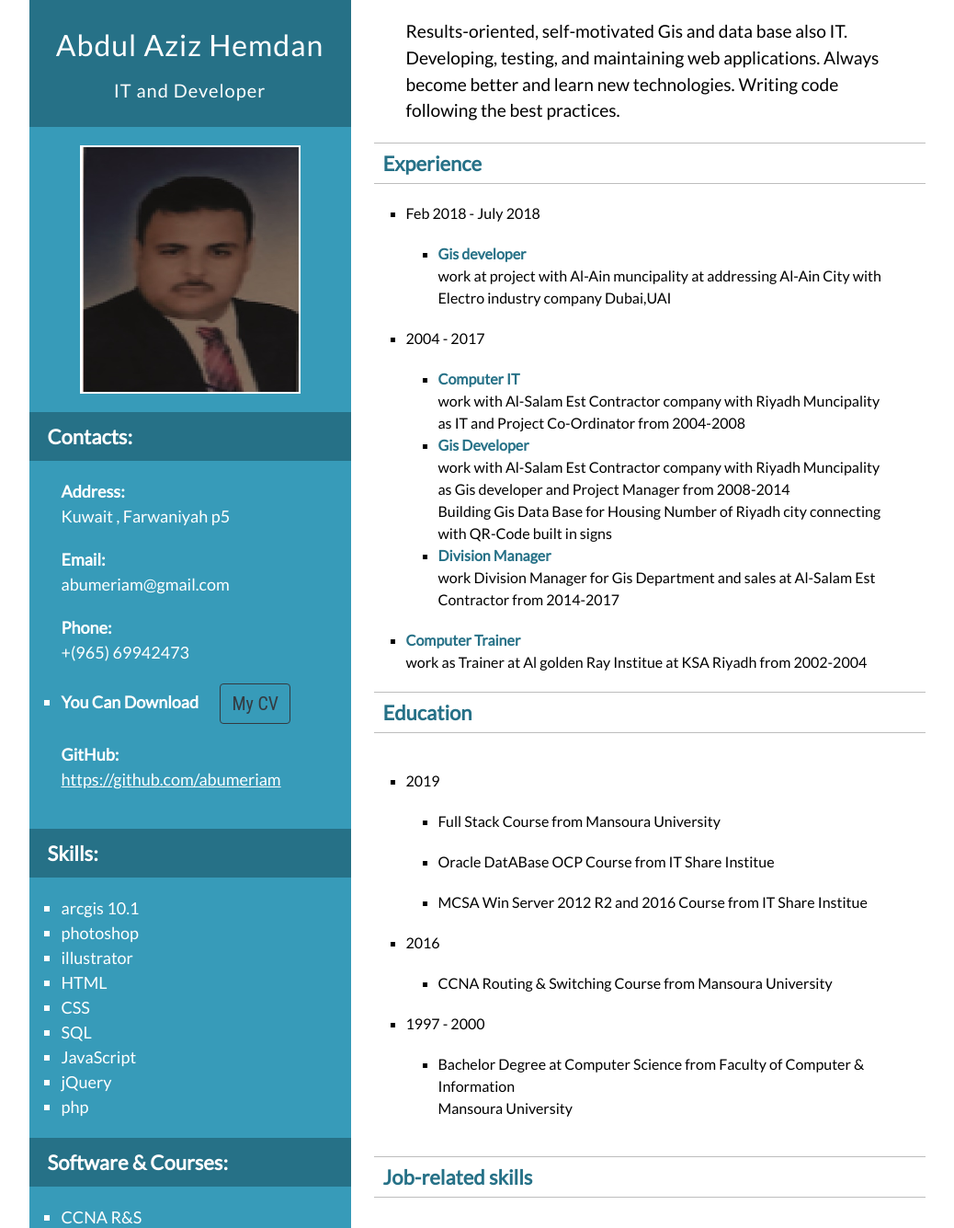
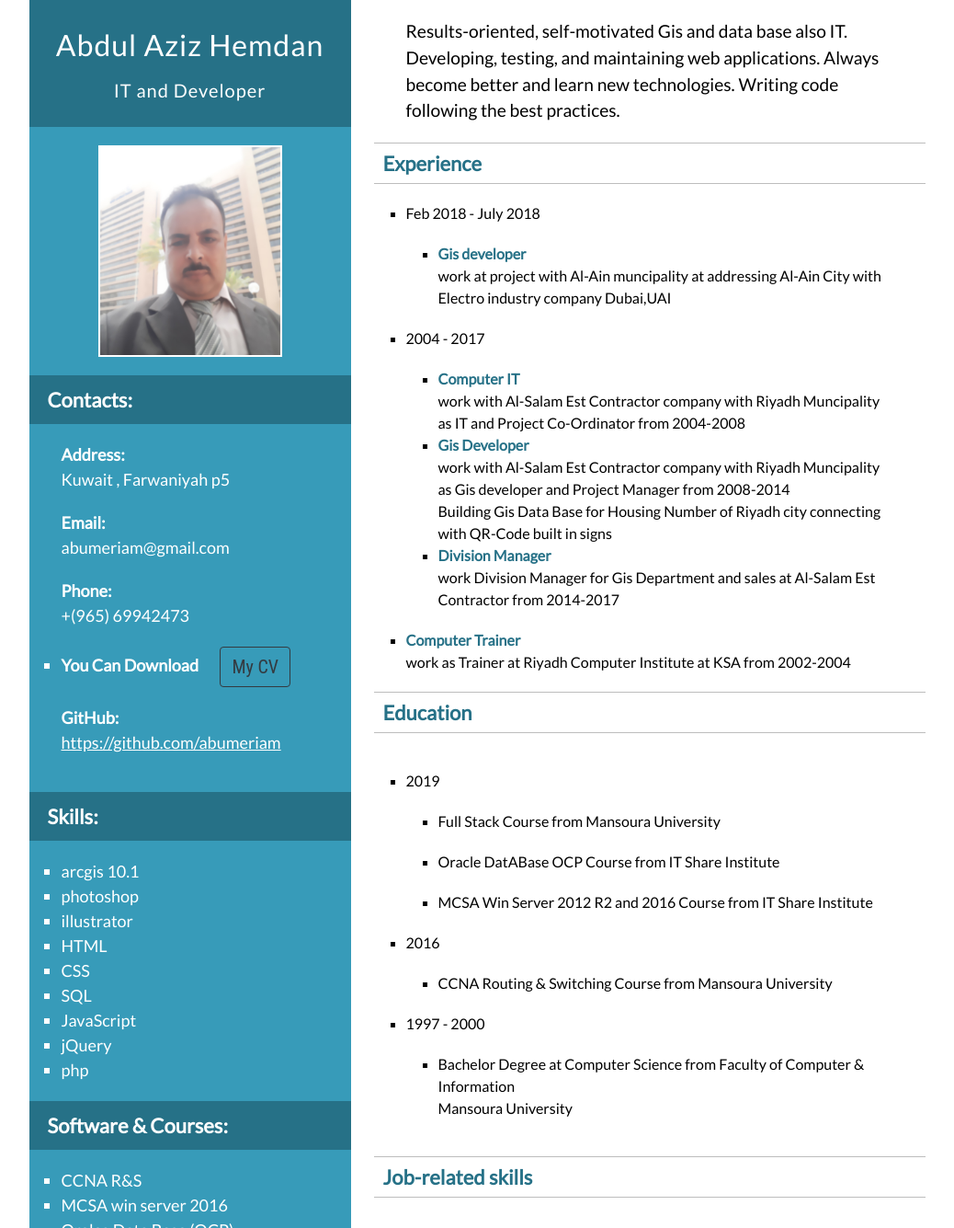
Before and after one commit to abumeriam/my_cv, a plain HTML site: page index.html in a window 1280 px wide. Shown: the top 1335 px of the page at 92% size, without its empty margins (96-1134 px from the left). Drawn offline with nearby package versions, Linux system fonts and the light colour scheme.

Commit message:
some change

```diff
--- a/css/images_style.css
+++ b/css/images_style.css
@@ -7,8 +7,8 @@
 }
 
 .avatar-flex img {
-	 width: 240px;
-  height: 270px;
+	 width: 200px;
+  height: 230px;
 }
 .avatar-border {
   border: 2px solid white;
--- a/index.html
+++ b/index.html
@@ -25,7 +25,7 @@
 
     <!--AVATAR-->
     <div class="avatar-flex">
-      <img src="images/photo2.jpg" alt="[AVATAR]" class="avatar-border ">
+      <img src="images/aziz.jpg" alt="[AVATAR]" class="avatar-border ">
     </div>
 
     <!--PERSONAL INFO-->
@@ -140,7 +140,7 @@
 
           <li>
             <span class="blue-font bold">Computer Trainer</span>
-            <div>work as Trainer at Al golden Ray Institue at KSA Riyadh from 2002-2004 </div>
+            <div>work as Trainer at Riyadh Computer Institute at KSA from 2002-2004 </div>
           </li>
         </ul>
       </li>
@@ -157,12 +157,12 @@
         </ul>
 		  <ul class="text-block">
           <li>
-            <div>Oracle DatABase OCP Course from IT Share Institue</div>
+            <div>Oracle DatABase OCP Course from IT Share Institute</div>
           </li>
         </ul>
 		  <ul class="text-block">
           <li>
-            <div>MCSA Win Server 2012 R2 and 2016 Course from IT Share Institue</div>
+            <div>MCSA Win Server 2012 R2 and 2016 Course from IT Share Institute</div>
           </li>
         </ul>
       </li>
```
Also changed, not shown: images/aziz.jpg (added), 1 other file.
